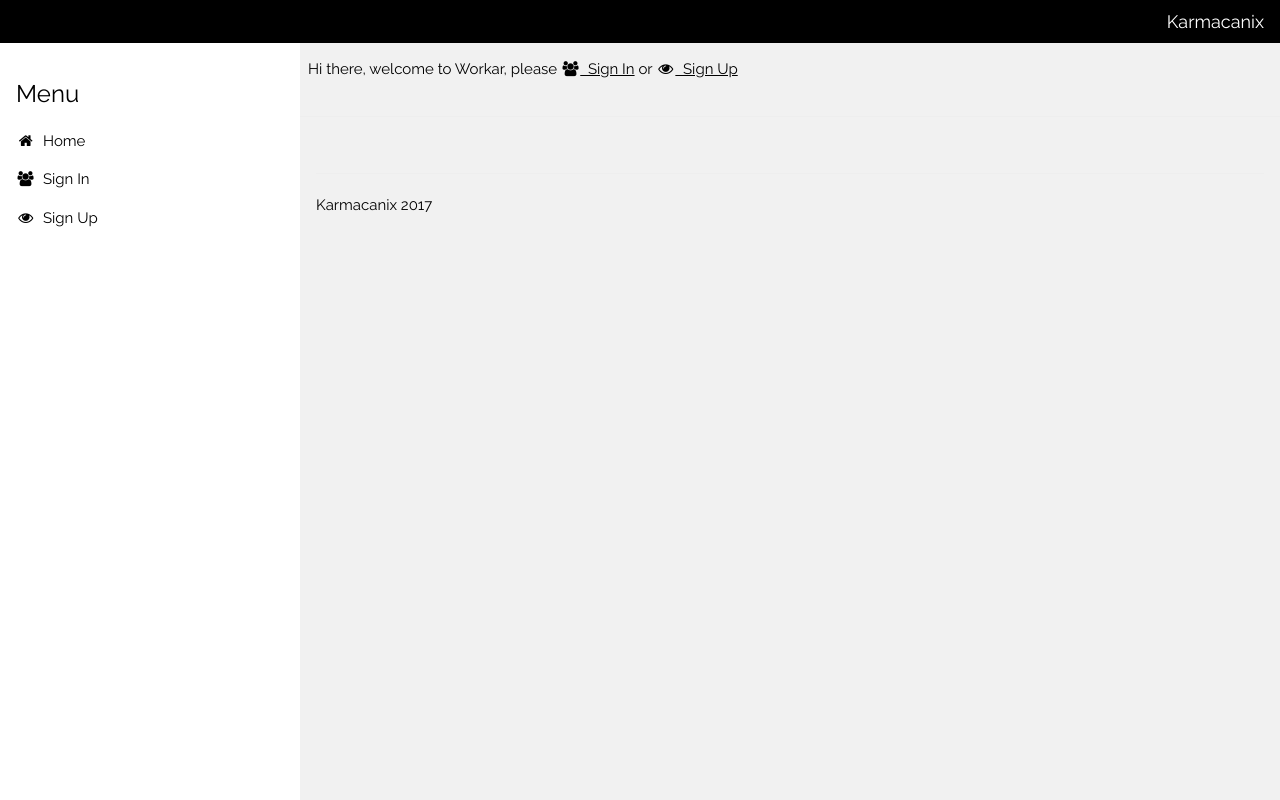
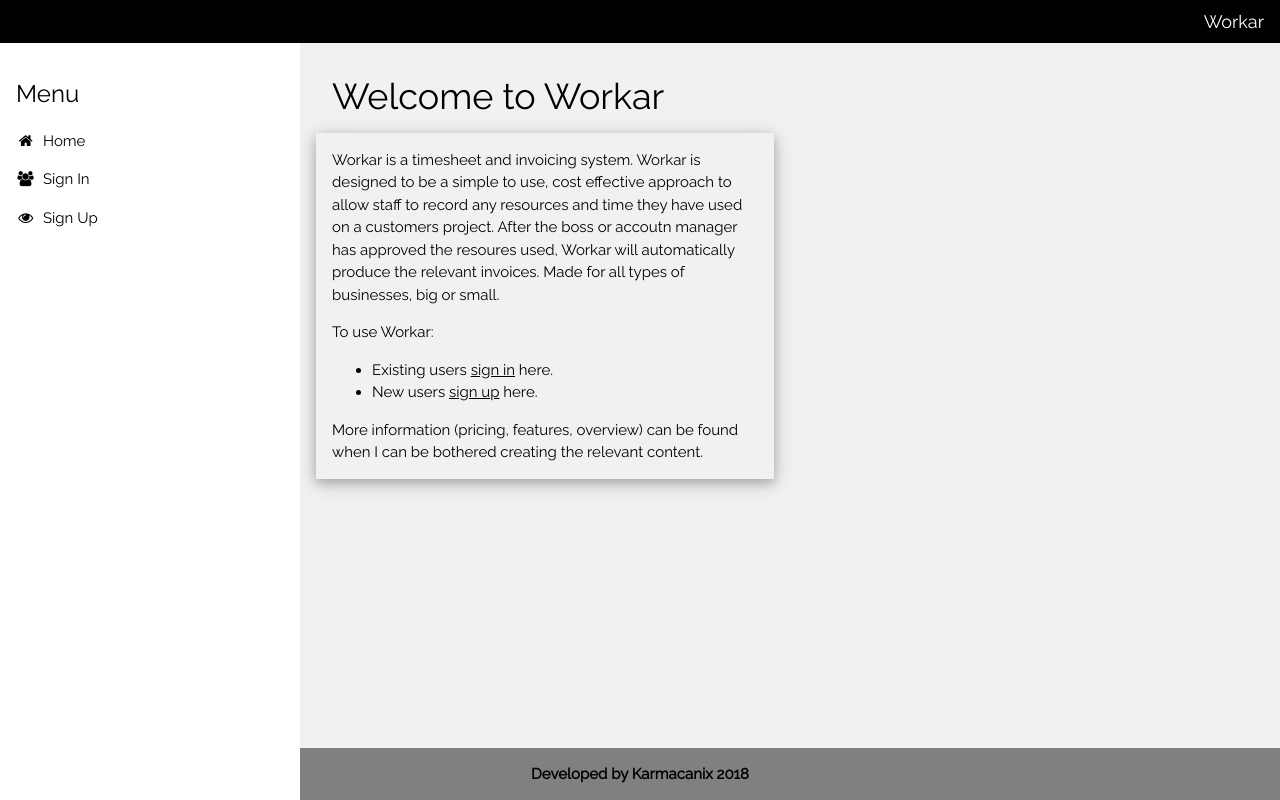
Before and after one commit to Karmacanix/base_project, a Django app: page / in a window 1280 px wide. Run offline with Django 3.2, Linux system fonts and the light colour scheme.

Commit message:
beautification

```diff
--- a/home/templates/home.html
+++ b/home/templates/home.html
@@ -16,10 +16,22 @@
     <div class="w3-row-padding w3-margin-bottom">
       <p>Welcome back {% user_display user %}</p>
     </div>
+  </div>
   {% else %}
-    <div class="w3-row-padding w3-margin-bottom">
-      <p>Hi there, welcome to Workar, please <a href="{% url 'account_login' %}"><i class="fa fa-users fa-fw"></i>&nbsp; Sign In</a> or <a href="{% url 'account_signup' %}"><i class="fa fa-eye fa-fw"></i>&nbsp; Sign Up</a></p>
+  <div class="w3-container w3-half w3-margin-top">
+    <header class="w3-container">
+      <h1>{% trans "Welcome to Workar" %}</h1>
+    </header>
+    <div class="w3-container w3-card-4">
+      <p>{% trans "Workar is a timesheet and invoicing system. Workar is designed to be a simple to use, cost effective approach to allow staff to record any resources and time they have used on a customers project. After the boss or accoutn manager has approved the resoures used, Workar will automatically produce the relevant invoices. Made for all types of businesses, big or small." %}</p>
+      <p>{% trans "To use Workar:" %}</p>
+      <ul>
+        <li>{% trans "Existing users " %} <a href="{% url 'account_login' %}">{% trans "sign in" %}</a>{% trans " here." %}</li>
+        <li>{% trans "New users " %}<a href="{% url 'account_signup' %}">{% trans "sign up" %}</a>{% trans " here." %}</li>
+      </ul>
+      <p>{% trans "More information (pricing, features, overview) can be found when I can be bothered creating the relevant content." %}</p>
     </div>
+  </div>
   {% endif %}
 
 {% endblock %}
--- a/home/templates/site-base.html
+++ b/home/templates/site-base.html
@@ -24,7 +24,7 @@ html,body,h1,h2,h3,h4,h5 {font-family: "Raleway", sans-serif}
 <!-- Top container -->
 <div class="w3-bar w3-top w3-black w3-large" style="z-index:4">
   <button class="w3-bar-item w3-button w3-hide-large w3-hover-none w3-hover-text-light-grey" onclick="w3_open();"><i class="fa fa-bars"></i> &nbsp;Menu</button>
-  <span class="w3-bar-item w3-right">Karmacanix</span>
+  <span class="w3-bar-item w3-right">Workar</span>
 </div>
 
 <!-- Sidebar/menu -->
@@ -48,6 +48,7 @@ html,body,h1,h2,h3,h4,h5 {font-family: "Raleway", sans-serif}
   <div class="w3-bar-block">
     <a href="{% url 'home' %}" class="w3-bar-item w3-button w3-padding"><i class="fa fa-home fa-fw"></i>&nbsp; Home</a>
     {% if user.is_authenticated %}
+    <a href="#" class="w3-bar-item w3-button w3-padding"><i class="fa fa-handshake-o fa-fw"></i>&nbsp; Invite</a>
       <button class="w3-button w3-block w3-left-align" onclick="myAccFunc()"><i class="fa fa-cog fa-fw"></i>&nbsp; Settings</button>
       <div id="demoAcc" class="w3-bar-block w3-hide w3-white w3-card-4">
         <a href="{% url 'account_email' %}" class="w3-bar-item w3-button"><i class="fa fa-envelope fa-fw"></i>&nbsp; Change E-mail</a>
@@ -85,16 +86,26 @@ html,body,h1,h2,h3,h4,h5 {font-family: "Raleway", sans-serif}
   {% endblock %}
 
   <hr>
-    <!-- Footer -->
-  <footer class="w3-container w3-padding-16 w3-light-grey">
-    <hr>
-    <p>Karmacanix 2017</p>
-  </footer>
+
+  <!-- Footer -->
+  <style>
+  .footer {
+      position: fixed;
+      left: 0;
+      bottom: 0;
+      width: 100%;
+      background-color: grey;
+      color: black;
+      text-align: center;
+  }
+  </style>
+
+  <div class="footer">
+    <p><strong>Developed by Karmacanix 2018</strong></p>
+  </div>
 
   <!-- End page content -->
 </div>
-
-
 
 <script>
 // Get the Sidebar
```
Also changed, not shown: home/templates/account/login.html (+12 -2 lines), README.md, db.sqlite3.
